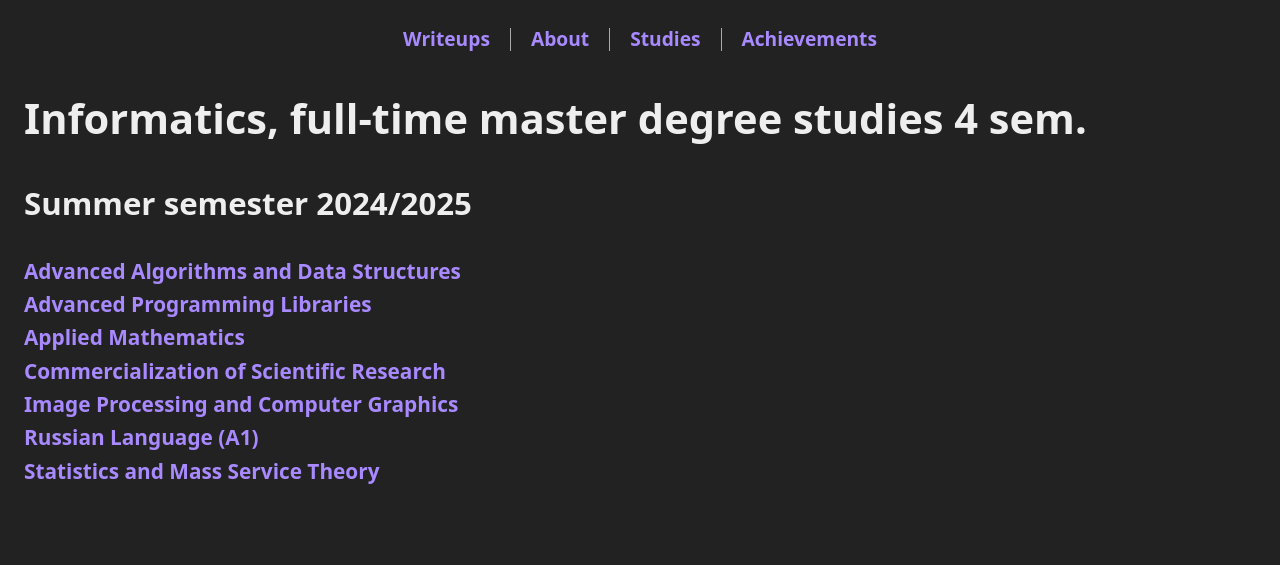
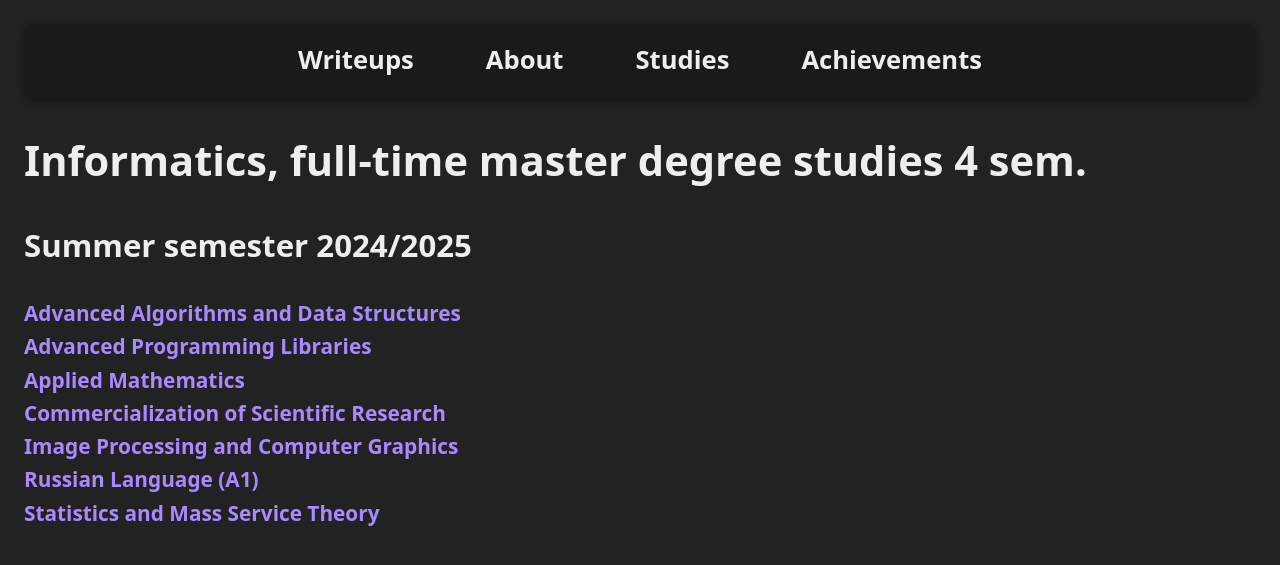
Before and after one commit to mrb3d1/mrb3d1.github.io, a Jekyll site: the page built from studies/index.md, in a window 1280 px wide. Shown: the top 565 px of the page. Built offline with Jekyll 4.4.1, drawn with Linux system fonts in a browser that asks for light colours; our own code applies the rules of GitHub Pages for plain Markdown files.

Commit message:
Update index.md

```diff
--- a/studies/index.md
+++ b/studies/index.md
@@ -1,26 +1,13 @@
-<div style="display: flex; justify-content: center; align-items: center; flex-wrap: wrap; gap: 10px; font-size: 1.2rem; margin-bottom: 30px;">
+<link rel="stylesheet" href="/assets/style.css">
 
-  <div style="padding: 0 10px;">
-    <a href="/writeups/" style="text-decoration: none; font-weight: bold;">Writeups</a>
-  </div>
-
-  <div style="border-left: 1px solid #aaa; height: 1.2em;"></div>
-
-  <div style="padding: 0 10px;">
-    <a href="/" style="text-decoration: none; font-weight: bold;">About</a>
-  </div>
-
-  <div style="border-left: 1px solid #aaa; height: 1.2em;"></div>
-
-  <div style="padding: 0 10px;">
-    <a href="/studies/" style="text-decoration: none; font-weight: bold;">Studies</a>
-  </div>
-
-  <div style="border-left: 1px solid #aaa; height: 1.2em;"></div>
-
-  <div style="padding: 0 10px;">
-    <a href="/achievements/" style="text-decoration: none; font-weight: bold;">Achievements</a>
-  </div>
+<div class="nav-menu">
+  <div class="nav-item"><a href="/writeups/">Writeups</a></div>
+  <div class="separator"></div>
+  <div class="nav-item"><a href="/">About</a></div>
+  <div class="separator"></div>
+  <div class="nav-item"><a href="/studies/">Studies</a></div>
+  <div class="separator"></div>
+  <div class="nav-item"><a href="/achievements/">Achievements</a></div>
 </div>
 
 # Informatics, full-time master degree studies 4 sem.
```
